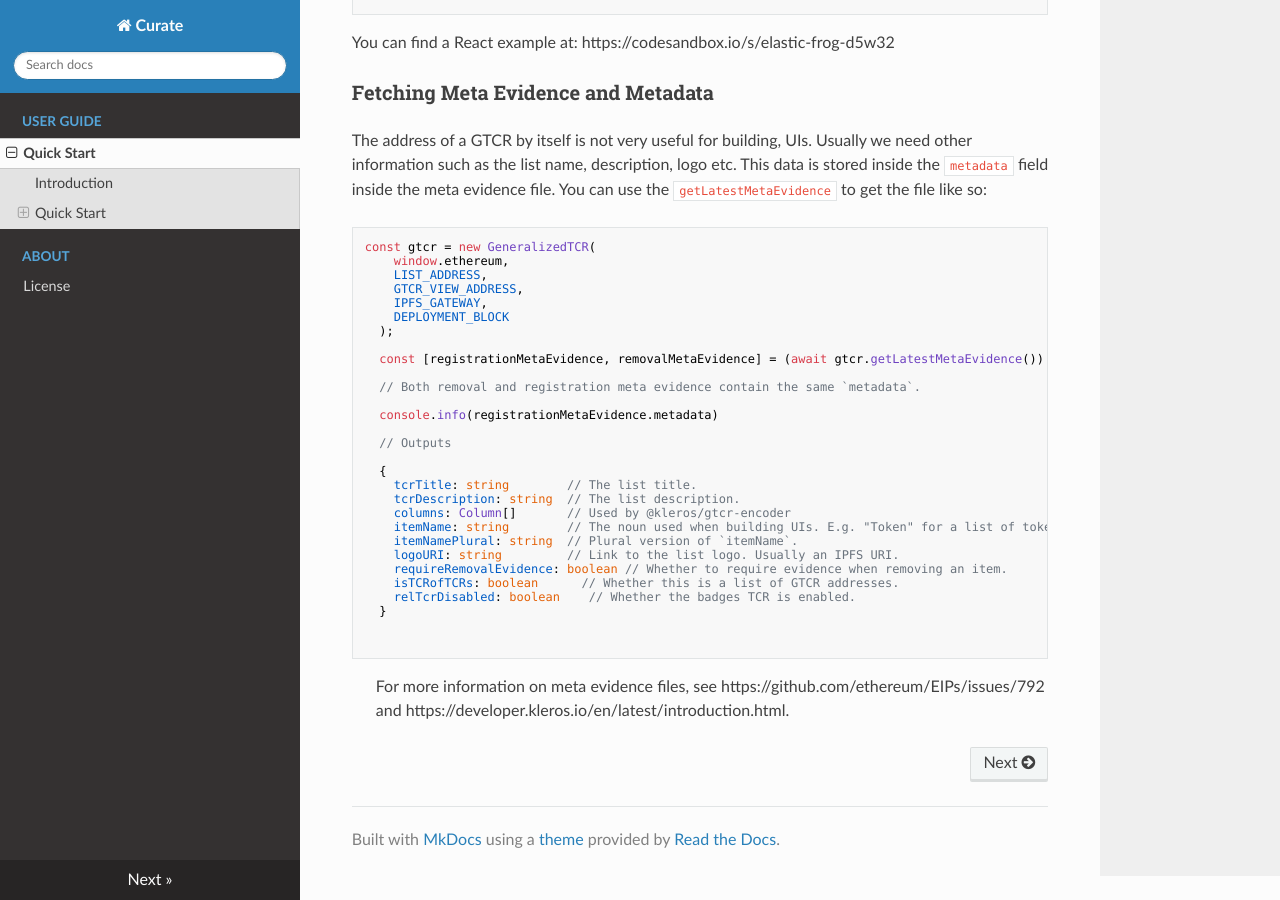
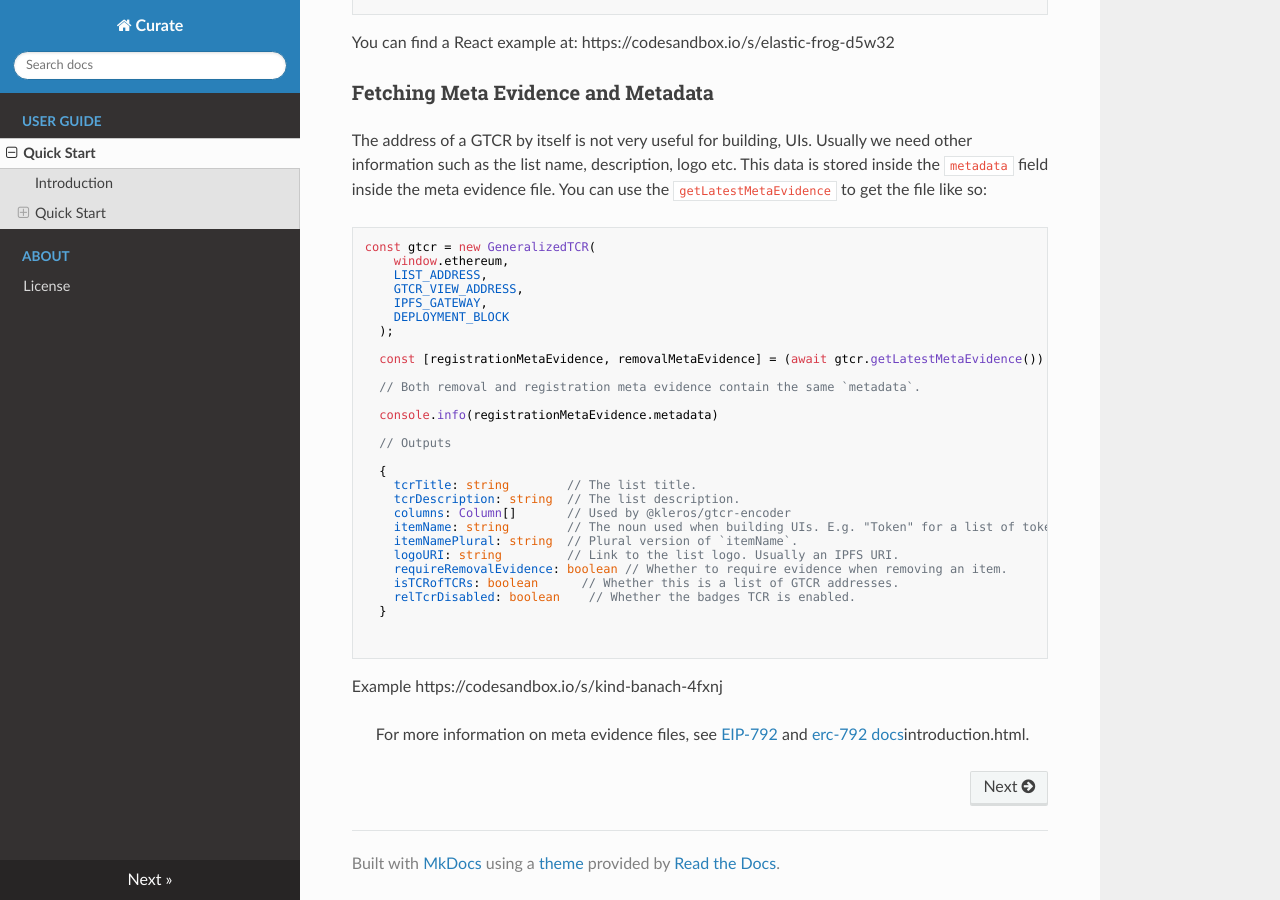
Before and after one commit to kleros/gtcr-docs, an MkDocs documentation site: the page built from docs/index.md, in a window 1280 px wide and 900 px high, scrolled down 2447 px. Built offline with MkDocs 1.6.1, drawn with Linux system fonts in a browser that asks for light colours; nearby versions of some CDN libraries.

Commit message:
docs: add fetch meta evidence example on codesandbox

````diff
--- a/docs/index.md
+++ b/docs/index.md
@@ -153,4 +153,6 @@ const gtcr = new GeneralizedTCR(
 
 ```
 
-> For more information on meta evidence files, see https://github.com/ethereum/EIPs/issues/792 and https://developer.kleros.io/en/latest/introduction.html.
+Example https://codesandbox.io/s/kind-banach-4fxnj
+
+> For more information on meta evidence files, see [EIP-792](https://github.com/ethereum/EIPs/issues/792) and [erc-792 docs](https://developer.kleros.io/en/latest/)introduction.html.
````
